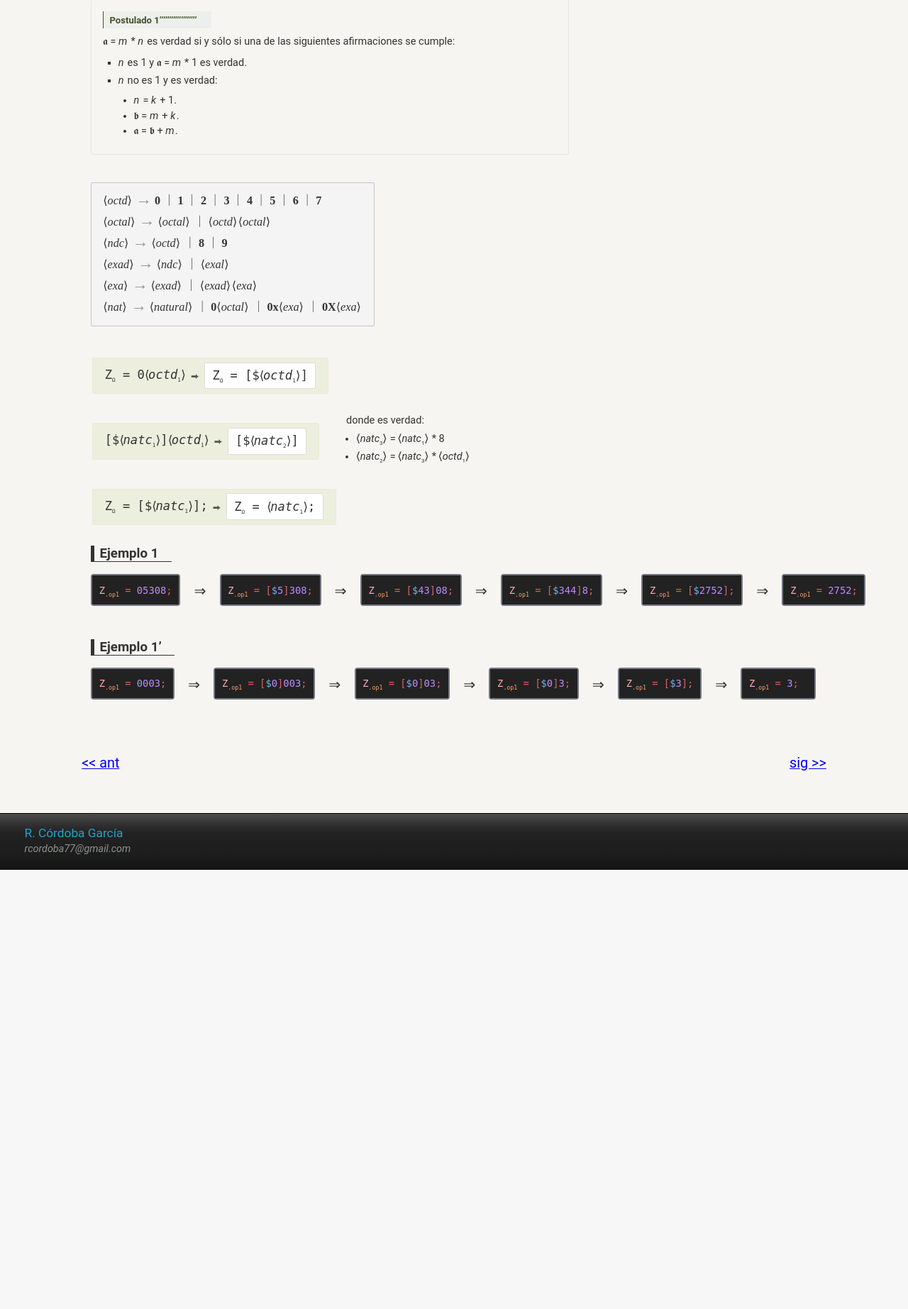
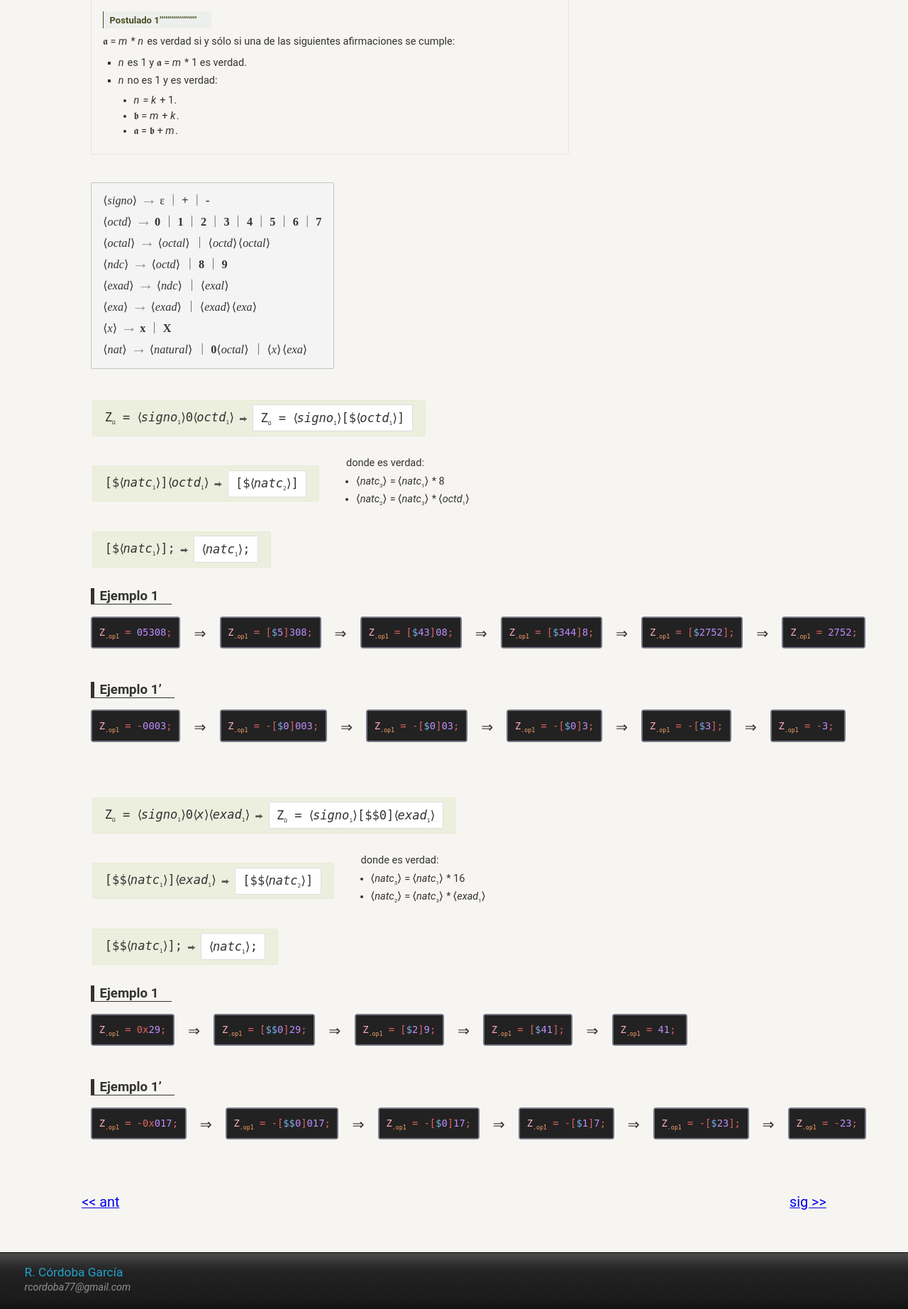
Before and after one commit to rjcordoba/yamm, a PHP site: page /macros/macros-4.html in a window 1280 px wide. Shown: the part 2781-4626 px from the top of the page at 71% size. Before the commit the page ends 4007 px from the top, so only its background shows below. Run offline with PHP 8.4, Linux system fonts and the light colour scheme.

Commit message:
07-12-19,  creación de 5 y 6.

```diff
--- a/css/macros.css
+++ b/css/macros.css
@@ -387,7 +387,7 @@ sub{
 
 .expansor{
 	font-size:0.9em;
-	margin:3.5em 0 1.9em;
+	margin:3.5em 0 3.9em;
 	max-width:60em;
 	line-height: 1.7em;
 }
@@ -395,7 +395,7 @@ sub{
 #cont-principal dl.expansor dt, .expansor h1{
 	font-size: 1.45em;
     color: var(--color-exp);
-    border-left: solid 0.25m var(--color-exp);
+    border-left: solid 0.25em var(--color-exp);
     background-color: rgba(3, 88, 181, 0.04);
 }
 
--- a/macros/macros-4.html
+++ b/macros/macros-4.html
@@ -235,6 +235,15 @@
 			<div class="gramat glue">
 			  <ol>
 				<li>
+				  <div class="noterm">signo</div>
+				  <div class="flechag"></div>
+				  <ul>
+					<li>ε</li>
+					<li><span class="term">+</span></li>
+					<li><span class="term">-</span></li>
+				  </ul>
+				</li>
+				<li>
 				  <div class="noterm">octd</div>
 				  <div class="flechag"></div>
 				  <ul class="term">
@@ -282,21 +291,28 @@
 				  </ul>
 				</li>
 				<li>
+				  <div class="noterm">x</div>
+				  <div class="flechag"></div>
+				  <ul>
+					<li><span class="term">x</span></li>
+					<li><span class="term">X</span></li>
+				  </ul>
+				</li>
+				<li>
 				  <div class="noterm">nat</div>
 				  <div class="flechag"></div>
 				  <ul>
 					<li><span class="noterm">natural</span></li>
 					<li><span class="term">0</span><span class="noterm">octal</span></li>
-					<li><span class="term">0x</span><span class="noterm">exa</span></li>
-					<li><span class="term">0X</span><span class="noterm">exa</span></li>
+					<li><span class="noterm">x</span><span class="noterm">exa</span></li>
 				  </ul>
 				</li>
 			  </ol>
 			</div>
 			<div class="macro">
-			  <pre><code>Z<sub>&Omega;</sub> = <span class="term">0</span><span class="noterm">octd<sub>1</sub></span></code></pre>
+			  <pre><code>Z<sub>&Omega;</sub> = <span class="noterm">signo<sub>1</sub></span><span class="term">0</span><span class="noterm">octd<sub>1</sub></span></code></pre>
 			  <div class="flecha"></div>
-			  <pre><code>Z<sub>&Omega;</sub> = <span class="term">[$</span><span class="noterm">octd<sub>1</sub></span><span class="term">]</span></code></pre>
+			  <pre><code>Z<sub>&Omega;</sub> = <span class="noterm">signo<sub>1</sub></span><span class="term">[$</span><span class="noterm">octd<sub>1</sub></span><span class="term">]</span></code></pre>
 			</div>
 			<div class="mmacro">
 			  <div class="macro">
@@ -313,14 +329,15 @@
 			  </div>
 			</div>
 			<div class="macro">
-			  <pre><code>Z<sub>&Omega;</sub> = <span class="term">[$</span><span class="noterm">natc<sub>1</sub></span><span class="term">];</span></code></pre>
+			  <pre><code><span class="term">[$</span><span class="noterm">natc<sub>1</sub></span><span class="term">];</span></code></pre>
 			  <div class="flecha"></div>
-			  <pre><code>Z<sub>&Omega;</sub> = <span class="noterm">natc<sub>1</sub></span><span class="term">;</span></code></pre>
+			  <pre><code><span class="noterm">natc<sub>1</sub></span><span class="term">;</span></code></pre>
 			</div>
 			<aside class="ejemplos noult">
 			  <h1>Ejemplo 1</h1>
 			  <ol>
-			<li><div><pre><code><span class="simbexp">Z</span><sub class="id_exp">.op1</sub><span class="simbind"> = </span><span class="numberp">05308</span><span class="simbind">;</span></code></pre></div></li>
+				<li><div><pre><code><span class="simbexp">Z</span><sub class="id_exp">.op1</sub><span class="simbind"> = </span><span class="numberp">05308</span
+><span class="simbind">;</span></code></pre></div></li>
 				<li><div><pre><code><span class="simbexp">Z</span><sub class="id_exp">.op1</sub><span class="simbind"> = [</span><span class="simbexp2">$</span><span class="numberp">5</span
 ><span class="simbind">]</span><span class="numberp">308</span><span class="simbind">;</span></code></pre></div></li>
 				<li><div><pre><code><span class="simbexp">Z</span><sub class="id_exp">.op1</sub><span class="simbind"> = [</span><span class="simbexp2">$</span><span class="numberp">43</span
@@ -336,16 +353,74 @@
 			<aside class="ejemplos">
 			  <h1>Ejemplo 1’</h1>
 			  <ol>
-			<li><div><pre><code><span class="simbexp">Z</span><sub class="id_exp">.op1</sub><span class="simbind"> = </span><span class="numberp">0003</span><span class="simbind">;</span></code></pre></div></li>
-			<li><div><pre><code><span class="simbexp">Z</span><sub class="id_exp">.op1</sub><span class="simbind"> = [</span><span class="simbexp2">$</span><span class="numberp">0</span
+				<li><div><pre><code><span class="simbexp">Z</span><sub class="id_exp">.op1</sub><span class="simbind"> = -</span><span class="numberp">0003</span
+><span class="simbind">;</span></code></pre></div></li>
+				<li><div><pre><code><span class="simbexp">Z</span><sub class="id_exp">.op1</sub><span class="simbind"> = -[</span><span class="simbexp2">$</span><span class="numberp">0</span
 ><span class="simbind">]</span><span class="numberp">003</span><span class="simbind">;</span></code></pre></div></li>
-			<li><div><pre><code><span class="simbexp">Z</span><sub class="id_exp">.op1</sub><span class="simbind"> = [</span><span class="simbexp2">$</span><span class="numberp">0</span
+				<li><div><pre><code><span class="simbexp">Z</span><sub class="id_exp">.op1</sub><span class="simbind"> = -[</span><span class="simbexp2">$</span><span class="numberp">0</span
 ><span class="simbind">]</span><span class="numberp">03</span><span class="simbind">;</span></code></pre></div></li>
-			<li><div><pre><code><span class="simbexp">Z</span><sub class="id_exp">.op1</sub><span class="simbind"> = [</span><span class="simbexp2">$</span><span class="numberp">0</span
+				<li><div><pre><code><span class="simbexp">Z</span><sub class="id_exp">.op1</sub><span class="simbind"> = -[</span><span class="simbexp2">$</span><span class="numberp">0</span
 ><span class="simbind">]</span><span class="numberp">3</span><span class="simbind">;</span></code></pre></div></li>
-			<li><div><pre><code><span class="simbexp">Z</span><sub class="id_exp">.op1</sub><span class="simbind"> = [</span><span class="simbexp2">$</span><span class="numberp">3</span
+				<li><div><pre><code><span class="simbexp">Z</span><sub class="id_exp">.op1</sub><span class="simbind"> = -[</span><span class="simbexp2">$</span><span class="numberp">3</span
 ><span class="simbind">];</span></code></pre></div></li>
-			<li><div><pre><code><span class="simbexp">Z</span><sub class="id_exp">.op1</sub><span class="simbind"> = </span><span class="numberp">3</span
+				<li><div><pre><code><span class="simbexp">Z</span><sub class="id_exp">.op1</sub><span class="simbind"> = -</span><span class="numberp">3</span
+><span class="simbind">;</span></code></pre></div></li>
+			  </ol>
+			</aside>
+			<div class="macro">
+			  <pre><code>Z<sub>&Omega;</sub> = <span class="noterm">signo<sub>1</sub></span><span class="term">0</span><span class="noterm">x</span><span class="noterm">exad<sub>1</sub></span></code></pre>
+			  <div class="flecha"></div>
+			  <pre><code>Z<sub>&Omega;</sub> = <span class="noterm">signo<sub>1</sub></span><span class="term">[$$</span><span class="term">0</span><span class="term">]</span
+><span class="noterm">exad<sub>1</sub></span></code></pre>
+			</div>
+			<div class="mmacro">
+			  <div class="macro">
+				<pre><code><span class="term">[$$</span><span class="noterm">natc<sub>1</sub></span><span class="term">]</span><span class="noterm">exad<sub>1</sub></span></code></pre>
+				<div class="flecha"></div>
+				<pre><code><span class="term">[$$</span><span class="noterm">natc<sub>2</sub></span><span class="term">]</span></code></pre>
+			  </div>
+			  <div class="macrodond">
+				<p>donde es verdad:</p>
+				<ul>
+				  <li><span class="noterm">natc<sub>3</sub></span> = <span class="noterm">natc<sub>1</sub></span> * 16</li>
+				  <li><span class="noterm">natc<sub>2</sub></span> = <span class="noterm">natc<sub>3</sub></span> * <span class="noterm">exad<sub>1</sub></span></li>
+				</ul>
+			  </div>
+			</div>
+			<div class="macro">
+			  <pre><code><span class="term">[$$</span><span class="noterm">natc<sub>1</sub></span><span class="term">];</span></code></pre>
+			  <div class="flecha"></div>
+			  <pre><code><span class="noterm">natc<sub>1</sub></span><span class="term">;</span></code></pre>
+			</div>
+			<aside class="ejemplos noult">
+			  <h1>Ejemplo 1</h1>
+			  <ol>
+				<li><div><pre><code><span class="simbexp">Z</span><sub class="id_exp">.op1</sub><span class="simbind"> = 0x</span><span class="numberp">29</span
+><span class="simbind">;</span></code></pre></div></li>
+				<li><div><pre><code><span class="simbexp">Z</span><sub class="id_exp">.op1</sub><span class="simbind"> = [</span><span class="simbexp2">$$</span><span class="numberp">0</span
+><span class="simbind">]</span><span class="numberp">29</span><span class="simbind">;</span></code></pre></div></li>
+				<li><div><pre><code><span class="simbexp">Z</span><sub class="id_exp">.op1</sub><span class="simbind"> = [</span><span class="simbexp2">$</span><span class="numberp">2</span
+><span class="simbind">]</span><span class="numberp">9</span><span class="simbind">;</span></code></pre></div></li>
+				<li><div><pre><code><span class="simbexp">Z</span><sub class="id_exp">.op1</sub><span class="simbind"> = [</span><span class="simbexp2">$</span><span class="numberp">41</span
+><span class="simbind">];</span></code></pre></div></li>
+				<li><div><pre><code><span class="simbexp">Z</span><sub class="id_exp">.op1</sub><span class="simbind"> = </span><span class="numberp">41</span
+><span class="simbind">;</span></code></pre></div></li>
+			  </ol>
+			</aside>
+			<aside class="ejemplos noult">
+			  <h1>Ejemplo 1’</h1>
+			  <ol>
+				<li><div><pre><code><span class="simbexp">Z</span><sub class="id_exp">.op1</sub><span class="simbind"> = -0x</span><span class="numberp">017</span
+><span class="simbind">;</span></code></pre></div></li>
+				<li><div><pre><code><span class="simbexp">Z</span><sub class="id_exp">.op1</sub><span class="simbind"> = -[</span><span class="simbexp2">$$</span><span class="numberp">0</span
+><span class="simbind">]</span><span class="numberp">017</span><span class="simbind">;</span></code></pre></div></li>
+				<li><div><pre><code><span class="simbexp">Z</span><sub class="id_exp">.op1</sub><span class="simbind"> = -[</span><span class="simbexp2">$</span><span class="numberp">0</span
+><span class="simbind">]</span><span class="numberp">17</span><span class="simbind">;</span></code></pre></div></li>
+				<li><div><pre><code><span class="simbexp">Z</span><sub class="id_exp">.op1</sub><span class="simbind"> = -[</span><span class="simbexp2">$</span><span class="numberp">1</span
+><span class="simbind">]</span><span class="numberp">7</span><span class="simbind">;</span></code></pre></div></li>
+				<li><div><pre><code><span class="simbexp">Z</span><sub class="id_exp">.op1</sub><span class="simbind"> = -[</span><span class="simbexp2">$</span><span class="numberp">23</span
+><span class="simbind">];</span></code></pre></div></li>
+				<li><div><pre><code><span class="simbexp">Z</span><sub class="id_exp">.op1</sub><span class="simbind"> = -</span><span class="numberp">23</span
 ><span class="simbind">;</span></code></pre></div></li>
 			  </ol>
 			</aside>
```
Also changed, not shown: macros/macros-6.html (renamed from macros/macros-5.html). Lines whose indentation alone changed are shown as unchanged.
